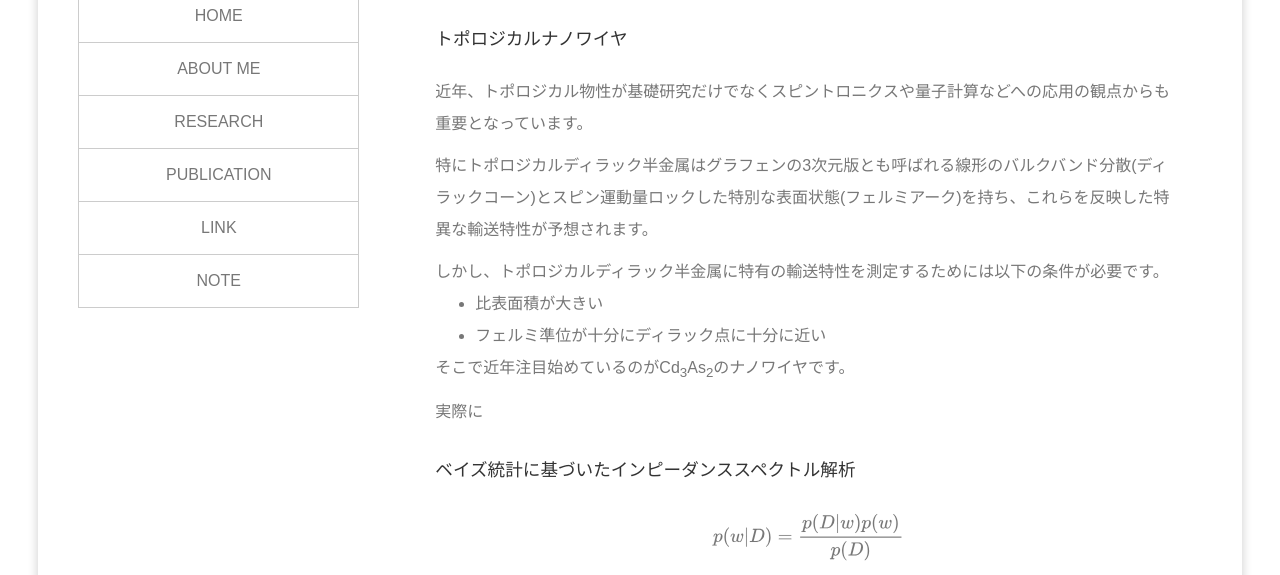
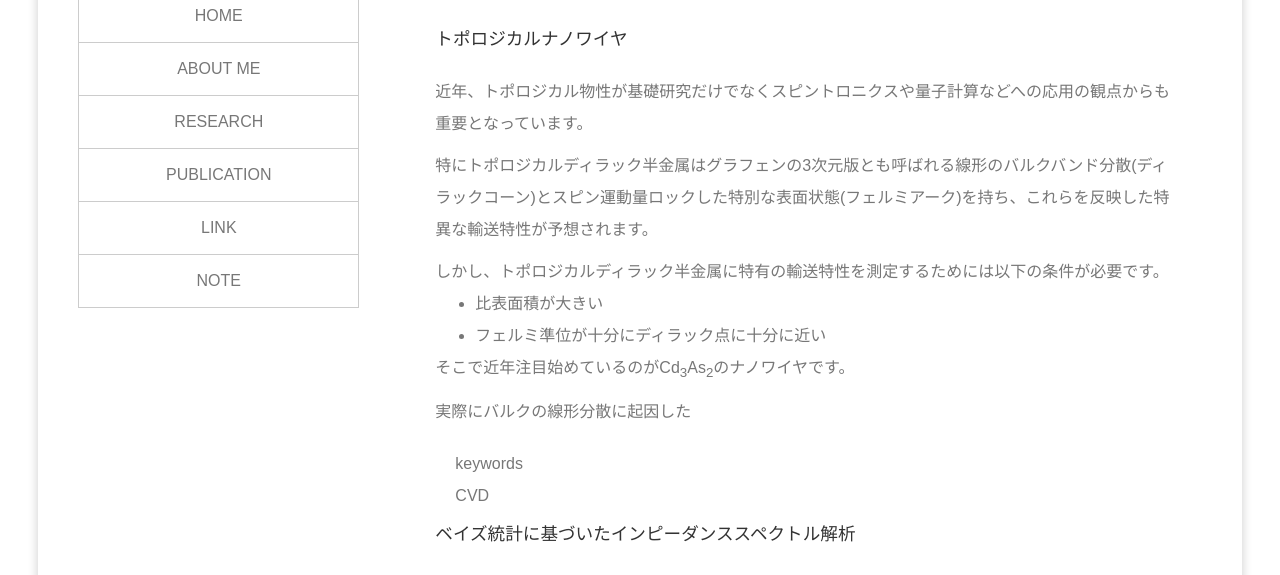
Before and after one commit to Miyazaki-Yu/webpage, a plain HTML site: page research.html in a window 1280 px wide. Shown: the part 202-777 px from the top of the page. Drawn offline with nearby package versions, Linux system fonts and the light colour scheme.

Commit message:
Update research.html

```diff
--- a/research.html
+++ b/research.html
@@ -72,8 +72,11 @@
 							そこで近年注目始めているのがCd<sub>3</sub>As<sub>2</sub>のナノワイヤです。
 						</p>
 						<p>
-							実際に
+							実際にバルクの線形分散に起因した
 						</p>
+						<dl>
+							<dd>keywords</dd><dt>CVD</dt>
+						</dl>
 
 
 						<h3>ベイズ統計に基づいたインピーダンススペクトル解析</h3>
```
